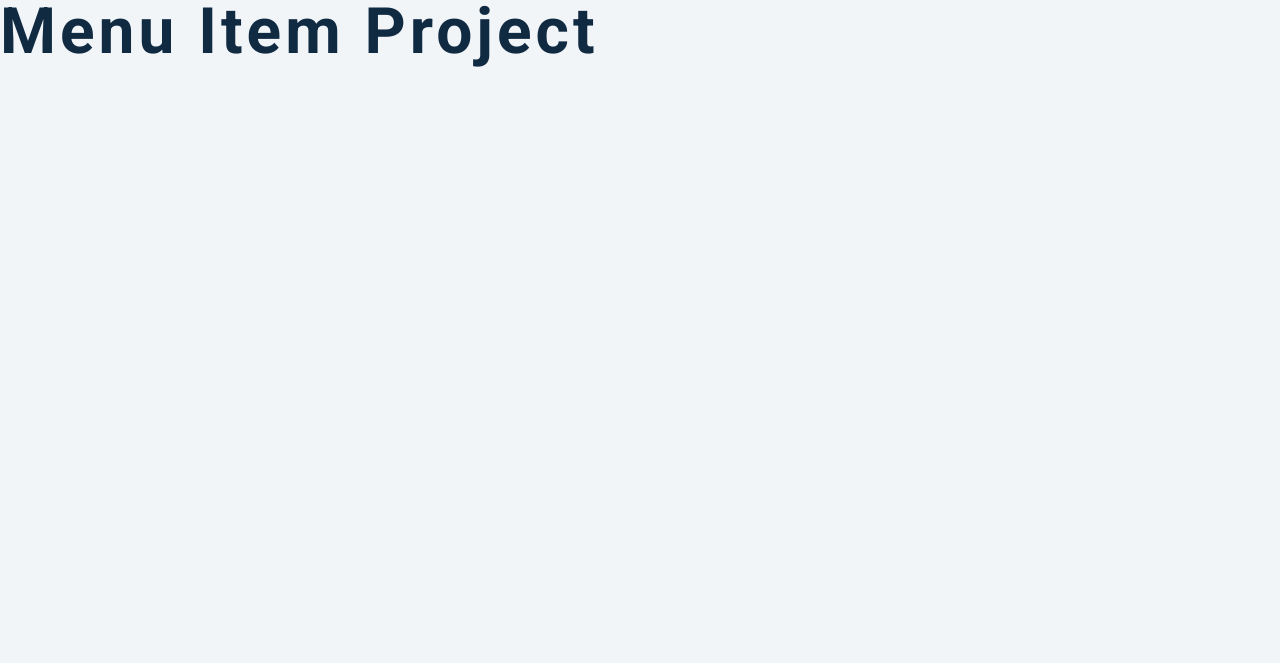
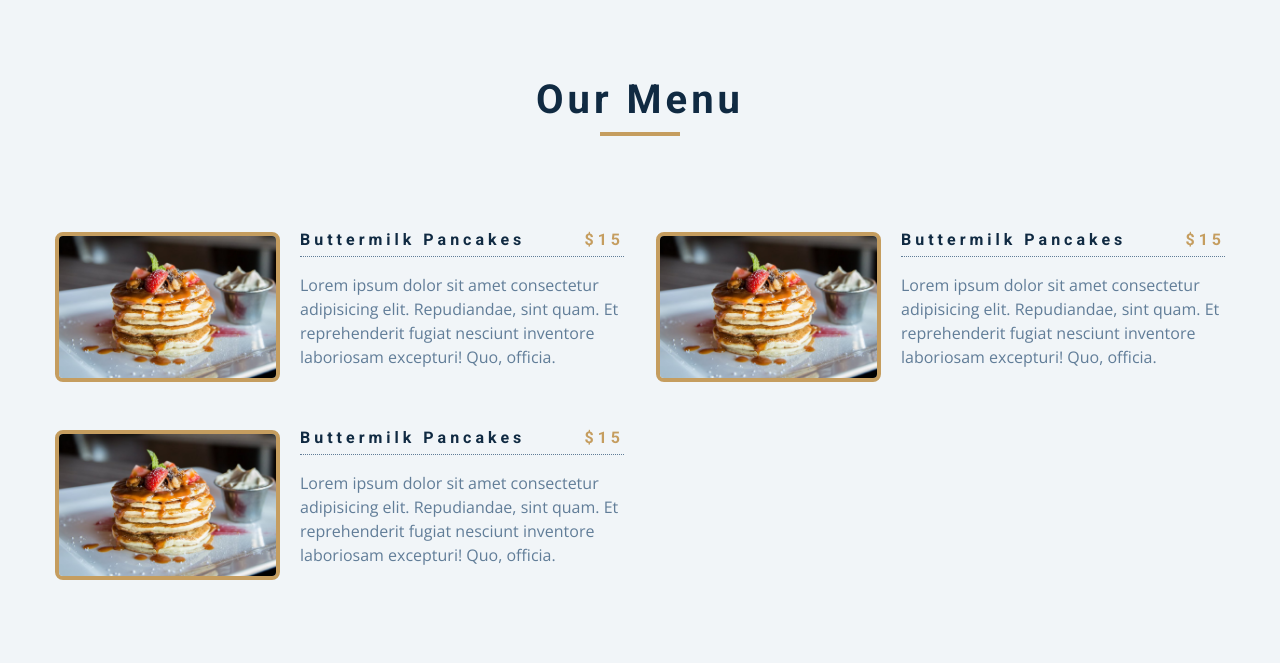
Before and after one commit to nmparfait/menu-js, a plain HTML site: page index.html in a window 1280 px wide. Drawn offline with nearby package versions, Linux system fonts and the light colour scheme.

Commit message:
menu page is setup

```diff
--- a/index.html
+++ b/index.html
@@ -14,7 +14,75 @@
     <title>Menu Items</title>
   </head>
   <body>
-    <h1>menu item project</h1>
+    <section class="menu">
+      <!-- title -->
+      <div class="title">
+        <h2>our menu</h2>
+        <div class="underline"></div>
+      </div>
+      <!-- filter buttons  -->
+      <div class="btn-container">
+        <!-- <button type="button" class="filter-btn" data-id="all">all</button>
+        <button type="button" class="filter-btn" data-id="breakfast">
+          breakfast
+        </button>
+        <button type="button" class="filter-btn" data-id="lunch">lunch</button>
+        <button type="button" class="filter-btn" data-id="shakes">
+          shakes
+        </button> -->
+      </div>
+      <!-- menu items -->
+      <div class="section-center">
+        <!-- single item -->
+        <article class="menu-item">
+          <img src="./menu-item.jpeg" alt="menu item" class="photo" />
+          <div class="item-info">
+            <header>
+              <h4>buttermilk pancakes</h4>
+              <h4 class="price">$15</h4>
+            </header>
+            <p class="item-text">
+              Lorem ipsum dolor sit amet consectetur adipisicing elit.
+              Repudiandae, sint quam. Et reprehenderit fugiat nesciunt inventore
+              laboriosam excepturi! Quo, officia.
+            </p>
+          </div>
+        </article>
+        <!-- end of single item -->
+        <!-- single item -->
+        <article class="menu-item">
+          <img src="./menu-item.jpeg" alt="menu item" class="photo" />
+          <div class="item-info">
+            <header>
+              <h4>buttermilk pancakes</h4>
+              <h4 class="price">$15</h4>
+            </header>
+            <p class="item-text">
+              Lorem ipsum dolor sit amet consectetur adipisicing elit.
+              Repudiandae, sint quam. Et reprehenderit fugiat nesciunt inventore
+              laboriosam excepturi! Quo, officia.
+            </p>
+          </div>
+        </article>
+        <!-- end of single item -->
+        <!-- single item -->
+        <article class="menu-item">
+          <img src="./menu-item.jpeg" alt="menu item" class="photo" />
+          <div class="item-info">
+            <header>
+              <h4>buttermilk pancakes</h4>
+              <h4 class="price">$15</h4>
+            </header>
+            <p class="item-text">
+              Lorem ipsum dolor sit amet consectetur adipisicing elit.
+              Repudiandae, sint quam. Et reprehenderit fugiat nesciunt inventore
+              laboriosam excepturi! Quo, officia.
+            </p>
+          </div>
+        </article>
+        <!-- end of single item -->
+      </div>
+    </section>
     <script src="app.js"></script>
   </body>
 </html>
```
